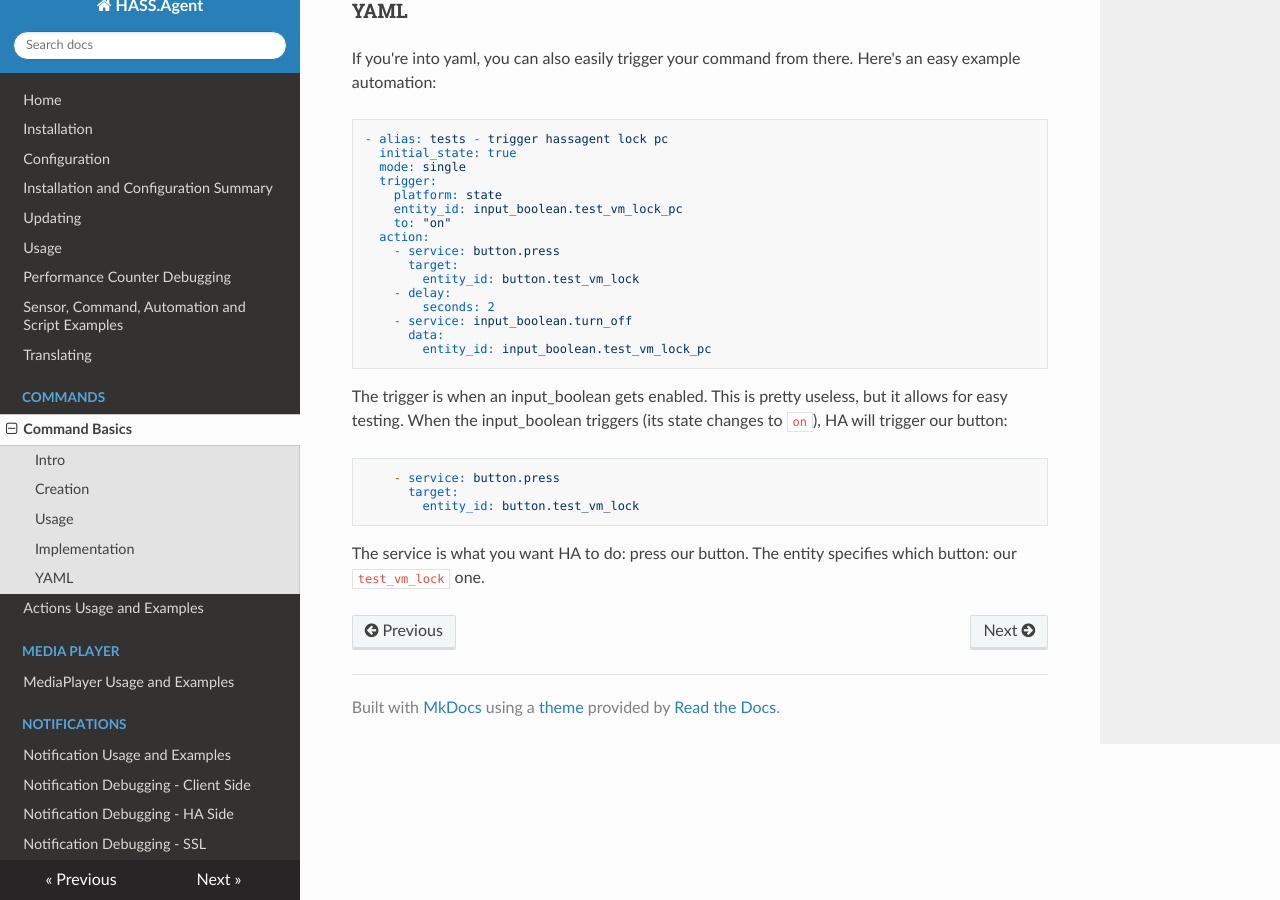
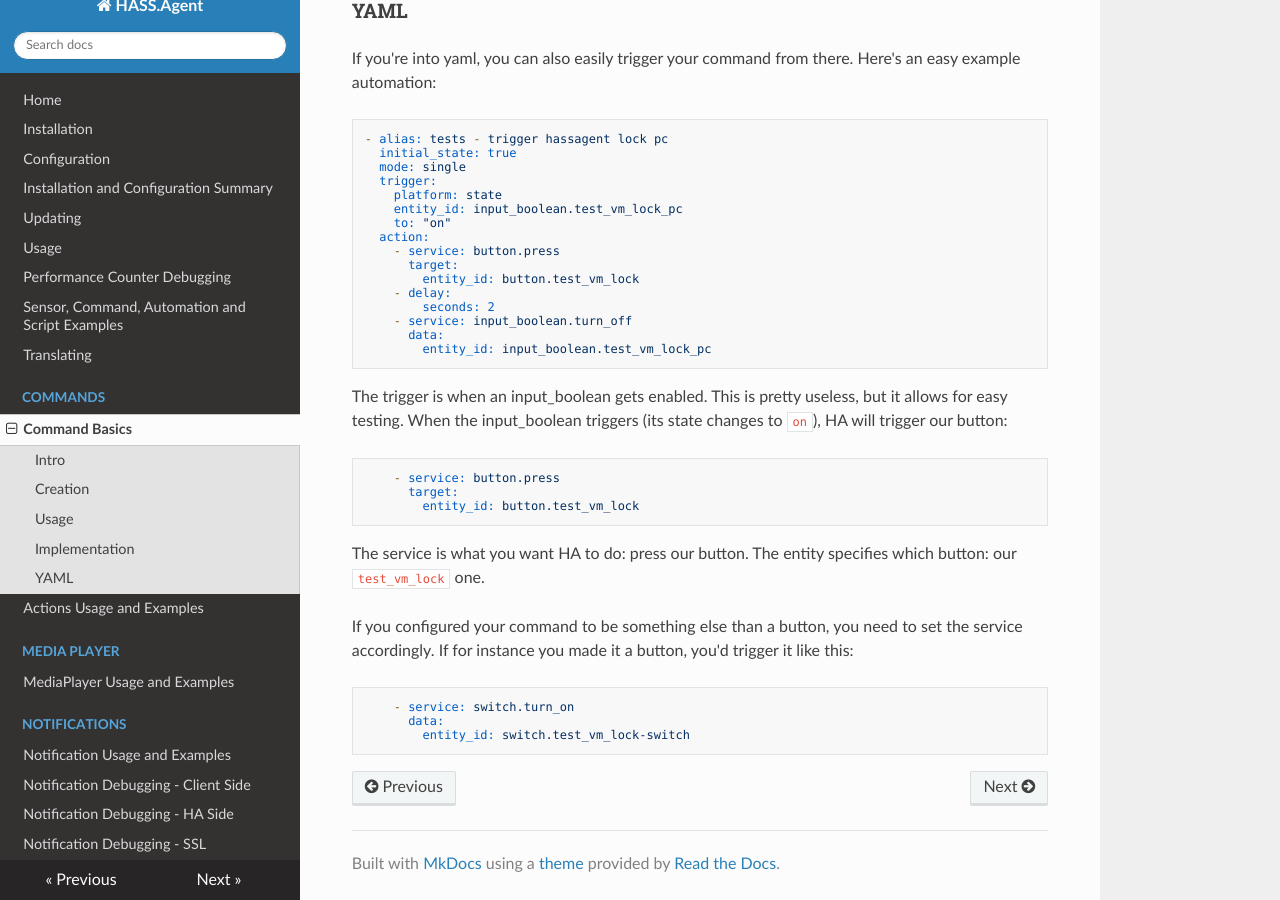
Before and after one commit to LAB02-Admin/HASS.Agent-Docs, an MkDocs documentation site: the page built from docs/commands/command-basics.md, in a window 1280 px wide and 900 px high, scrolled down 6329 px. Built offline with MkDocs 1.6.1, drawn with Linux system fonts in a browser that asks for light colours; nearby versions of some CDN libraries.

Commit message:
Update command-basics.md

````diff
--- a/docs/commands/command-basics.md
+++ b/docs/commands/command-basics.md
@@ -147,3 +147,11 @@ The trigger is when an input_boolean gets enabled. This is pretty useless, but i
 ```
 
 The service is what you want HA to do: press our button. The entity specifies which button: our `test_vm_lock` one.
+
+If you configured your command to be something else than a button, you need to set the service accordingly. If for instance you made it a button, you'd trigger it like this:
+
+```yaml
+    - service: switch.turn_on
+      data:
+        entity_id: switch.test_vm_lock-switch
+```
````
